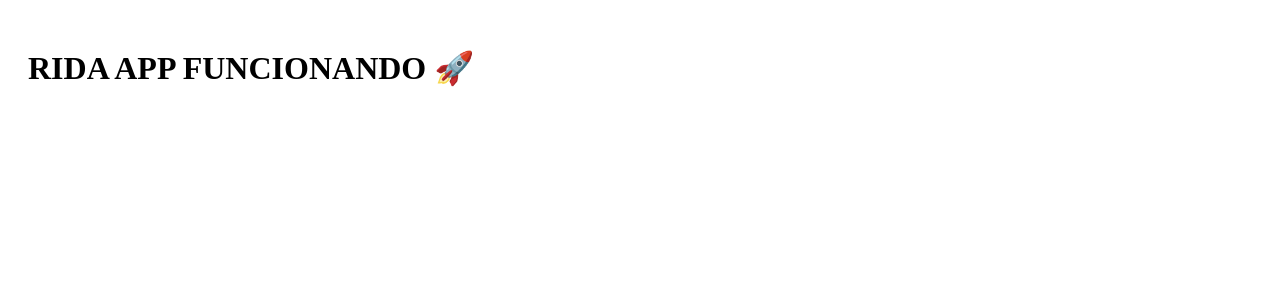
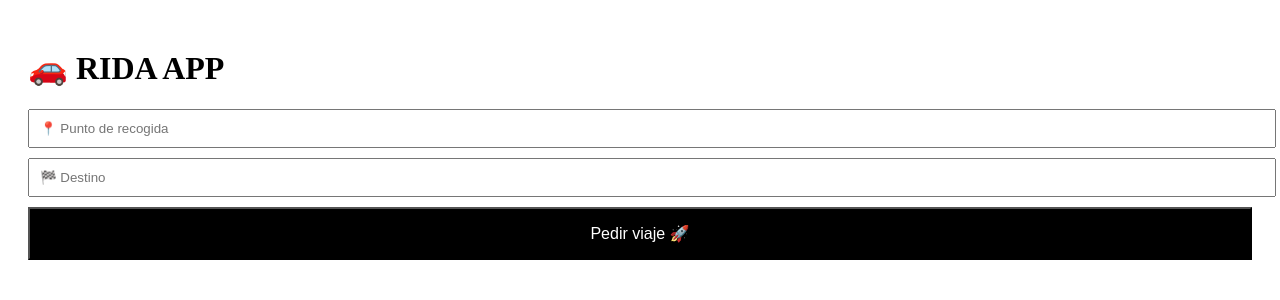
Before and after one commit to wmarsh601-cloud/rida-app.2, a Next.js app: page / in a window 1280 px wide. Shown: the top 300 px of the page. Built offline with nearby package versions, Linux system fonts and the light colour scheme.

Commit message:
Update page.tsx

```diff
--- a/app/page.tsx
+++ b/app/page.tsx
@@ -1,7 +1,42 @@
-export default function Page() {
+"use client";
+
+import { useState } from "react";
+
+export default function Home() {
+  const [pickup, setPickup] = useState("");
+  const [destination, setDestination] = useState("");
+
   return (
-    <div style={{ padding: 20 }}>
-      <h1>RIDA APP FUNCIONANDO 🚀</h1>
-    </div>
+    <main style={{ padding: 20 }}>
+      <h1>🚗 RIDA APP</h1>
+
+      <div style={{ marginTop: 20 }}>
+        <input
+          placeholder="📍 Punto de recogida"
+          value={pickup}
+          onChange={(e) => setPickup(e.target.value)}
+          style={{ display: "block", marginBottom: 10, padding: 10, width: "100%" }}
+        />
+
+        <input
+          placeholder="🏁 Destino"
+          value={destination}
+          onChange={(e) => setDestination(e.target.value)}
+          style={{ display: "block", marginBottom: 10, padding: 10, width: "100%" }}
+        />
+
+        <button
+          style={{
+            padding: 15,
+            width: "100%",
+            background: "black",
+            color: "white",
+            fontSize: 16,
+          }}
+        >
+          Pedir viaje 🚀
+        </button>
+      </div>
+    </main>
   );
 }
```
